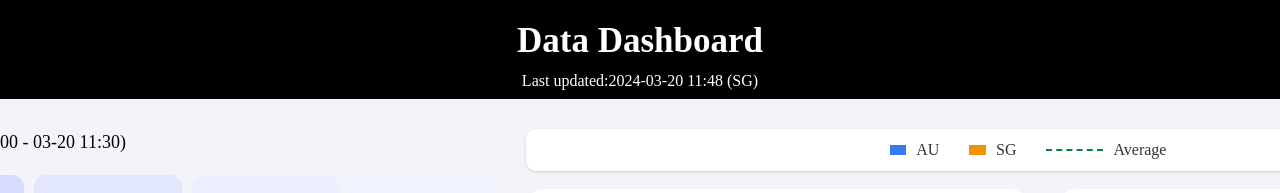
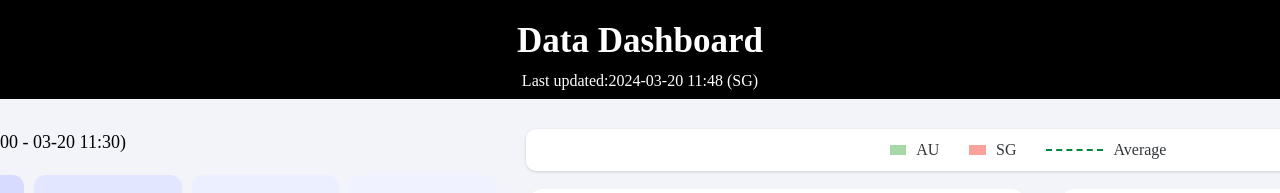
Before and after one commit to echo-111/rank-dashboard, a React (Create React App) app: page / in a window 1280 px wide. Shown: the top 193 px of the page. Built offline with nearby package versions, Linux system fonts and the light colour scheme.

Commit message:
Update index.js

```diff
--- a/src/components/UpperWrapper/TitleTab/index.js
+++ b/src/components/UpperWrapper/TitleTab/index.js
@@ -34,9 +34,9 @@ export const TabText = styled("p")({
 const TitleTab = () => {
   return (
     <TabContent>
-      <ColorBox bc="#367BF5" />
+      <ColorBox bc="#A5D7A7" />
       <TabText>AU</TabText>
-      <ColorBox bc="#F39200" />
+      <ColorBox bc="#F9A19A" />
       <TabText>SG</TabText>
       <DashedLine />
       <TabText>{contentData.charts.average}</TabText>
```
